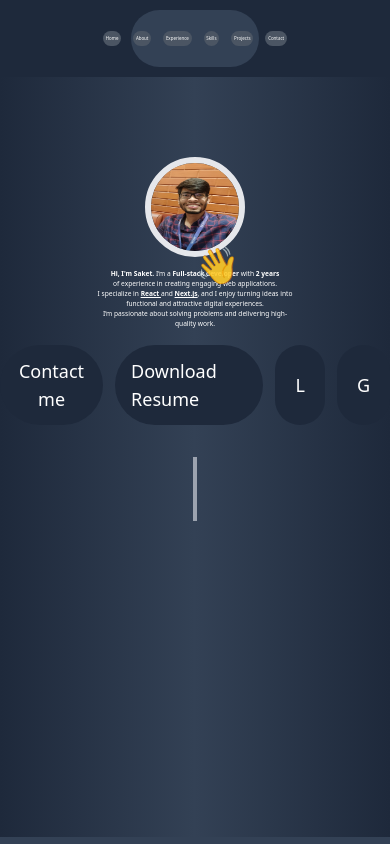
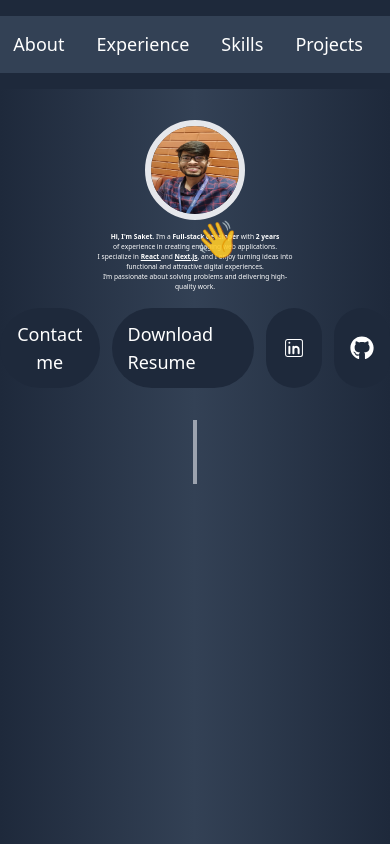
Before and after one commit to saketsingh0078/portfolio, a React (Vite) app: page / in a window 390 px wide. Shown: the top 844 px of the page. Built offline with nearby package versions, Linux system fonts and the light colour scheme.

Commit message:
making responsive

```diff
--- a/package.json
+++ b/package.json
@@ -11,7 +11,8 @@
   },
   "dependencies": {
     "react": "^18.3.1",
-    "react-dom": "^18.3.1"
+    "react-dom": "^18.3.1",
+    "react-icons": "^5.2.1"
   },
   "devDependencies": {
     "@types/react": "^18.3.3",
--- a/src/App.tsx
+++ b/src/App.tsx
@@ -1,3 +1,4 @@
+import { useState, useEffect, useRef } from "react";
 import { About } from "./components/About";
 import { Contact } from "./components/Contact";
 import { Experience } from "./components/Experience";
@@ -8,17 +9,76 @@ import { Project } from "./components/Project";
 import { Skill } from "./components/Skill";
 
 function App() {
+  const [activeSection, setActiveSection] = useState("Home");
+
+  const sectionRefs: any = {
+    Home: useRef(null),
+    About: useRef(null),
+    Experience: useRef(null),
+    Skills: useRef(null),
+    Projects: useRef(null), // Ensure the key is correct
+    Contact: useRef(null),
+  };
+
+  useEffect(() => {
+    const options = {
+      root: null,
+      rootMargin: "0px",
+      threshold: 0.5,
+    };
+
+    const observer = new IntersectionObserver((entries) => {
+      entries.forEach((entry) => {
+        if (entry.isIntersecting) {
+          setActiveSection(entry.target.id);
+          // console.log(`Intersecting: ${entry.target.id}`);
+        }
+      });
+    }, options);
+
+    Object.keys(sectionRefs).forEach((key) => {
+      const element = sectionRefs[key].current;
+      if (element) {
+        observer.observe(element);
+        // console.log(`Observing: ${key}`);
+      }
+    });
+
+    return () => {
+      Object.keys(sectionRefs).forEach((key) => {
+        const element = sectionRefs[key].current;
+        if (element) {
+          observer.unobserve(element);
+        }
+      });
+    };
+  }, [sectionRefs]);
+
   return (
-    <>
-      <Header />
+    <div className="w-screen">
+      <Header activeSection={activeSection} sectionRefs={sectionRefs} />
+      <div id="Home" ref={sectionRefs.Home} className="w-full">
         <Home />
+      </div>
+      <div id="About" ref={sectionRefs.About} className="w-full">
         <About />
+      </div>
+      <div id="Experience" ref={sectionRefs.Experience} className="w-full">
         <Experience />
+      </div>
+      <div id="Skills" ref={sectionRefs.Skills} className="w-full">
         <Skill />
+      </div>
+      <div id="Projects" ref={sectionRefs.Projects} className="w-full">
+        {" "}
+        {/* Ensure the ID matches the key */}
         <Project />
+      </div>
+      <div id="Contact" ref={sectionRefs.Contact} className="w-ful">
         <Contact />
+      </div>
       <Footer />
-    </>
+    </div>
   );
 }
 
--- a/src/components/Contact.tsx
+++ b/src/components/Contact.tsx
@@ -1,6 +1,9 @@
-export const Contact = () => {
+export const Contact = ({ sectionRef }: any) => {
   return (
-    <div className="h-[65vh] bg-slate-700 flex flex-col items-center ">
+    <div
+      ref={sectionRef}
+      className="h-[65vh] bg-slate-700 flex flex-col items-center w-full"
+    >
       <div className="w-[50%] text-center p-6">
         <h1 className="text-[2.2vw] font-bold text-white">Contact Me</h1>
         <h1 className="text-gray-200">
--- a/src/components/Experience.tsx
+++ b/src/components/Experience.tsx
@@ -29,7 +29,7 @@ export const Experience = () => {
   };
 
   return (
-    <div className="h-[120vh] bg-gray-800">
+    <div className="h-[120vh] bg-gray-800 w-full">
       <div className="flex flex-col items-center">
         <h1 className="font-bold text-[2.2vw] text-white my-5">Experience</h1>
         <ExperienceItem {...experienceHclDetails} />
--- a/src/components/Footer.tsx
+++ b/src/components/Footer.tsx
@@ -1,6 +1,6 @@
 export const Footer = () => {
   return (
-    <div className="bg-slate-600 text-gray-400 flex flex-col items-center">
+    <div className="bg-slate-600 text-gray-400 flex flex-col items-center w-full">
       <div className="w-[75%] text-center">
         <h1>© 2030 Saket. All rights reserved.</h1>
         <h1>
--- a/src/components/Header.tsx
+++ b/src/components/Header.tsx
@@ -1,16 +1,29 @@
 import { HeaderItems } from "./HeaderItems";
 
-export const Header = () => {
+export const Header = ({ sectionRefs, activeSection }: any) => {
+  const handleScroll = (section: any) => {
+    sectionRefs[section].current.scrollIntoView({ behavior: "smooth" });
+  };
+
   return (
-    <div className="bg-slate-800">
-      <div className="p-2.5">
-        <ul className=" flex gap-3 justify-center bg-slate-700 mx-[31vw] rounded-full h-[6.8vh] items-center">
-          <HeaderItems props="Home" />
-          <HeaderItems props="About" />
-          <HeaderItems props="Experience" />
-          <HeaderItems props="Skills" />
-          <HeaderItems props="Projects" />
-          <HeaderItems props="Contact" />
+    <div className="fixed bg-slate-800 z-10 w-full ">
+      <div className="pt-4 pb-4 flex justify-center">
+        <ul className="flex gap-3 justify-center text-[18px] w-fit bg-slate-700  rounded-full h-[6.8vh] items-center p-4">
+          {["Home", "About", "Experience", "Skills", "Projects", "Contact"].map(
+            (section) => (
+              <li
+                key={section}
+                className={`cursor-pointer ${
+                  activeSection === section
+                    ? "text-white cursor-pointer bg-gray-600 rounded-full px-[10px] py-[3px]  transition ease-in-out"
+                    : " text-white px-[10px] py-[3px]  "
+                }`}
+                onClick={() => handleScroll(section)}
+              >
+                <HeaderItems props={section} />
+              </li>
+            )
+          )}
         </ul>
       </div>
     </div>
--- a/src/components/HeaderItems.tsx
+++ b/src/components/HeaderItems.tsx
@@ -3,9 +3,5 @@ interface Props {
 }
 
 export const HeaderItems = ({ props }: Props) => {
-  return (
-    <li className="text-white text-[1.14vw] hover:text-gray-700 cursor-pointer bg-gray-600 rounded-full px-[0.7vw] py-[0.5vh]">
-      {props}
-    </li>
-  );
+  return <li>{props}</li>;
 };
--- a/src/components/Home.tsx
+++ b/src/components/Home.tsx
@@ -1,18 +1,20 @@
 import profilePhoto from "../assets/photo.png";
+import { CiLinkedin } from "react-icons/ci";
+import { FaGithub } from "react-icons/fa";
 
-export const Home = () => {
+export const Home = ({ sectionRef }: any) => {
   const resumeLink =
     "https://drive.google.com/uc?export=download&id=1zYAPtDFVVavP9kTCKbgYui_88BhS43eV";
 
   return (
-    <div className="bg-gradient-to-r from-slate-800 via-slate-700 to-slate-800 h-[90vh]  w-full">
+    <div className=" bg-gradient-to-r from-slate-800 via-slate-700 to-slate-800 h-[100vh]  w-full pt-10">
       <div className="flex flex-col justify-center items-center ">
         <img
           className="rounded-full w-[100px] h-[100px] border-[6px]  mt-20"
           src={profilePhoto}
           alt="profile-photo"
         />
-        <span className="text-4xl absolute top-[29%] left-[50%] opacity-90">
+        <span className="text-4xl absolute top-[26%] left-[50%] opacity-90 z-0">
           👋
         </span>
         <div className="w-[50%] mt-3">
@@ -36,7 +38,12 @@ export const Home = () => {
         </div>
 
         <div className="mt-4 flex gap-3">
-          <button className="bg-slate-800 rounded-full px-4 py-3 text-lg text-white">
+          <button
+            className="bg-slate-800 rounded-full px-4 py-3 text-lg text-white"
+            onClick={() =>
+              sectionRef.current.scrollIntoView({ behavior: "smooth" })
+            }
+          >
             Contact me
           </button>
           <a
@@ -45,11 +52,15 @@ export const Home = () => {
           >
             Download Resume
           </a>
-          <button className="bg-slate-800 rounded-full px-5 py-2 text-lg text-white">
-            L
+          <button className="bg-slate-800 rounded-full px-4 py-1 text-lg text-white">
+            <a href="https://github.com/saketsingh0078">
+              <CiLinkedin className="w-[24px] h-[24px]" />
+            </a>
           </button>
-          <button className="bg-slate-800 rounded-full px-5 py-2 text-lg text-white">
-            G
+          <button className="bg-slate-800 rounded-full px-4 py-1 text-lg text-white">
+            <a href="https://github.com/saketsingh0078">
+              <FaGithub className="w-[24px] h-[24px]" />
+            </a>
           </button>
         </div>
         <div className="border-2 h-16 border-gray-400 mt-8"></div>
--- a/src/components/Project.tsx
+++ b/src/components/Project.tsx
@@ -24,7 +24,7 @@ export const Project = () => {
   };
 
   return (
-    <div className="h-fit bg-slate-800 flex flex-col items-center pb-28">
+    <div className=" min-h-[100vh]  w-full bg-slate-800 flex flex-col items-center pb-28">
       <h1 className="text-[2.2vw] font-bold text-white py-6 text-center">
         My Project
       </h1>
--- /dev/null
+++ b/src/components/Scroll.tsx
@@ -0,0 +1,28 @@
+import { useRef } from "react";
+
+const Scroll = () => {
+  const sectionRef: any = useRef(null);
+
+  const handleScroll = () => {
+    sectionRef.current.scrollIntoView({ behavior: "smooth" });
+  };
+
+  return (
+    <div>
+      <button onClick={handleScroll}>Go to Section</button>
+
+      <div style={{ height: "100vh" }}>
+        <h1>Scroll Down to see the section</h1>
+      </div>
+
+      <div
+        ref={sectionRef}
+        style={{ height: "100vh", backgroundColor: "#f0f0f0" }}
+      >
+        <h1>This is the section to scroll to</h1>
+      </div>
+    </div>
+  );
+};
+
+export default Scroll;
--- a/src/components/Skill.tsx
+++ b/src/components/Skill.tsx
@@ -1,6 +1,6 @@
 export const Skill = () => {
   return (
-    <div className="h-[45vh]  bg-slate-900 text-center w-full ">
+    <div className="h-[45vh] w-full bg-slate-900 text-center">
       <div className="flex flex-col items-center">
         <h1 className="text-[2.2vw] font-bold text-white pt-6">My Skills</h1>
 
```
Also changed, not shown: 1 other file (tests, documents, lock files or other folders). Lines whose indentation alone changed are shown as unchanged.
